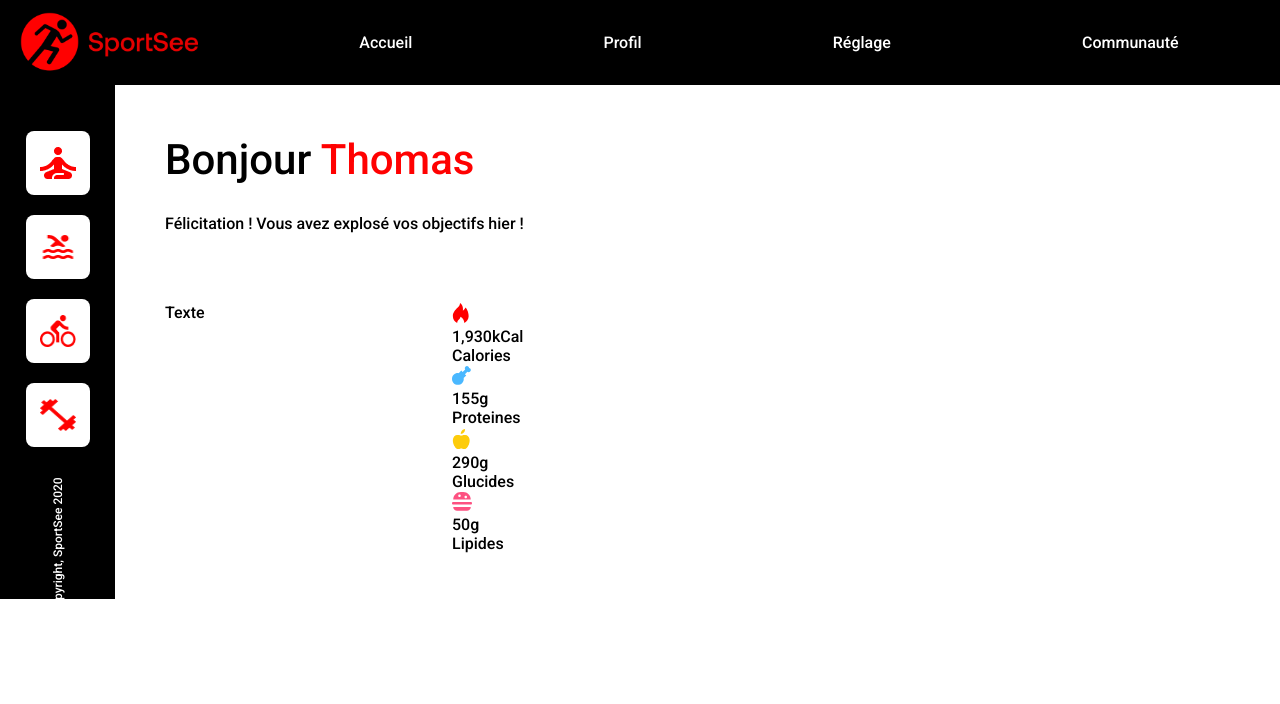
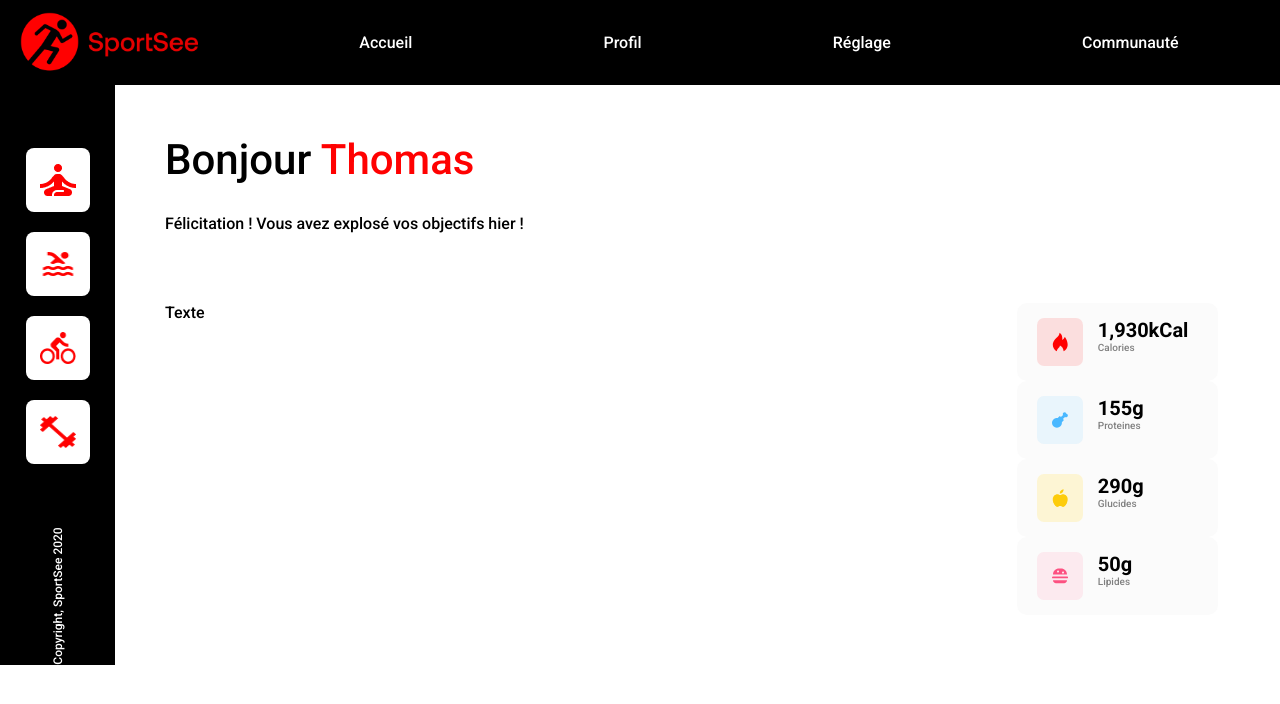
Before and after one commit to Matpetitj/SportSee--12, a React (Vite) app in the folder SportSee-Front/my-react-app/: page / in a window 1280 px wide. Shown: the top 704 px of the page. Built offline with nearby package versions, Linux system fonts and the light colour scheme.

Commit message:
Add the stats sections on the right

```diff
--- a/SportSee-Front/my-react-app/src/Utils/css/index.css
+++ b/SportSee-Front/my-react-app/src/Utils/css/index.css
@@ -29,6 +29,11 @@ header {
   height: 100%;
 }
 
+.stats {
+  display: flex;
+  flex-direction: row;
+  width: 100%;
+}
 .stats .graphSection {
   width: 80%;
   display: flex;
@@ -38,11 +43,47 @@ header {
   display: flex;
   flex-direction: column;
   justify-content: space-between;
-  width: 20%;
+  max-width: 180px;
 }
 .stats .valuesSection .values {
   height: 23%;
   width: 100%;
+  background-color: #FBFBFB;
+  padding: 15px 5px 15px 20px;
+  border-radius: 10px;
+}
+.stats .valuesSection .values .valueIcon {
+  display: flex;
+  width: 100%;
+  height: 100%;
+  gap: 15px;
+}
+.stats .valuesSection .values .valueIcon img {
+  height: 20px;
+  width: 15.8px;
+  padding: 14px 15px;
+  border-radius: 7px;
+}
+.stats .valuesSection .values .valueIcon #calories {
+  background-color: rgba(250, 113, 113, 0.2078431373);
+}
+.stats .valuesSection .values .valueIcon #proteines {
+  background-color: rgba(74, 184, 255, 0.1019607843);
+}
+.stats .valuesSection .values .valueIcon #glucides {
+  background-color: rgba(255, 241, 186, 0.5921568627);
+}
+.stats .valuesSection .values .valueIcon #lipides {
+  background-color: rgba(253, 81, 129, 0.1019607843);
+}
+.stats .valuesSection .values .valueIcon .value .number {
+  font-weight: 700;
+  font-size: 20px;
+}
+.stats .valuesSection .values .valueIcon .value .type {
+  font-weight: 300;
+  font-size: 10px;
+  color: grey;
 }
 
 .sideBar {
@@ -50,7 +91,7 @@ header {
   flex-direction: column;
   background-color: #000000;
   height: 100%;
-  width: 115px;
+  width: 100%;
   align-items: center;
   justify-content: space-around;
 }
@@ -83,9 +124,19 @@ header {
 
 .dashboard {
   display: flex;
+  height: 100%;
+  width: 100%;
+}
+.dashboard .sideBarSection {
+  max-width: 115px;
+  width: 115px;
 }
 .dashboard .dashboardSection {
+  width: 100%;
   padding: 50px;
+}
+.dashboard .statsSection {
+  width: 100%;
 }
 
 * {
--- a/SportSee-Front/my-react-app/src/components/dashboard/dashboard.scoped.scss
+++ b/SportSee-Front/my-react-app/src/components/dashboard/dashboard.scoped.scss
@@ -3,8 +3,20 @@
 
 .dashboard {
     display: flex;
+    height: 100%;
+    width: 100%;
+
+    .sideBarSection {
+        max-width: 115px;
+        width: 115px;
+    }
 
     .dashboardSection {
+        width: 100%;
         padding: 50px;
     }
+
+    .statsSection {
+        width: 100%;
+    }
 }
--- a/SportSee-Front/my-react-app/src/components/sideBar/sideBar.scoped.scss
+++ b/SportSee-Front/my-react-app/src/components/sideBar/sideBar.scoped.scss
@@ -3,7 +3,7 @@
     flex-direction: column;
     background-color: #000000;
     height: 100%;
-    width: 115px;
+    width: 100%;
     align-items: center;
     justify-content: space-around;
 
--- a/SportSee-Front/my-react-app/src/components/stats/stats.jsx
+++ b/SportSee-Front/my-react-app/src/components/stats/stats.jsx
@@ -13,37 +13,37 @@ const Stats = () => {
             <div className="valuesSection">
                 <div className="values">
                     <div className="valueIcon">
-                        <img src={Calories} alt="Icone de stats" />
+                        <img src={Calories} id="calories" alt="Icone de stats" />
                         <div className="value">
                             <p className="number">1,930kCal</p>
-                            <p>Calories</p>
+                            <p className="type">Calories</p>
                         </div>
                     </div>
                 </div>
                 <div className="values">
                     <div className="valueIcon">
-                        <img src={Proteines} alt="Icone de stats" />
+                        <img src={Proteines} id="proteines" alt="Icone de stats" />
                         <div className="value">
                             <p className="number">155g</p>
-                            <p>Proteines</p>
+                            <p className="type">Proteines</p>
                         </div>
                     </div>
                 </div>
                 <div className="values">
                     <div className="valueIcon">
-                        <img src={Glucides} alt="Icone de stats" />
+                        <img src={Glucides} id="glucides" alt="Icone de stats" />
                         <div className="value">
                             <p className="number">290g</p>
-                            <p>Glucides</p>
+                            <p className="type">Glucides</p>
                         </div>
                     </div>
                 </div>
                 <div className="values">
                     <div className="valueIcon">
-                        <img src={Lipides} alt="Icone de stats" />
+                        <img src={Lipides} id="lipides" alt="Icone de stats" />
                         <div className="value">
                             <p className="number">50g</p>
-                            <p>Lipides</p>
+                            <p className="type">Lipides</p>
                         </div>
                     </div>
                 </div>
--- a/SportSee-Front/my-react-app/src/components/stats/stats.scoped.scss
+++ b/SportSee-Front/my-react-app/src/components/stats/stats.scoped.scss
@@ -1,6 +1,7 @@
 .stats {
     display: flex;
     flex-direction: row;
+    width: 100%;
 
     .graphSection {
         width: 80%;
@@ -12,11 +13,54 @@
         display: flex;
         flex-direction: column;
         justify-content: space-between;
-        width: 20%;
+        max-width: 180px;
 
         .values {
             height: 23%;
             width: 100%;
+            background-color: #FBFBFB;
+            padding: 15px 5px 15px 20px;
+            border-radius: 10px;
+
+            .valueIcon {
+                display: flex;
+                width: 100%;
+                height: 100%;
+                gap: 15px;
+
+                img {
+                    height: 20px;
+                    width: 15.8px;
+                    padding: 14px 15px;
+                    border-radius: 7px;
+                }
+
+                #calories {
+                    background-color: #fa717135;
+                }
+                #proteines {
+                    background-color: #4AB8FF1A;
+                }
+                #glucides {
+                    background-color: #fff1ba97;
+                }
+                #lipides {
+                    background-color: #FD51811A;
+                }
+
+                .value {
+                    .number {
+                        font-weight: 700;
+                        font-size: 20px;
+                    }
+
+                    .type {
+                        font-weight: 300;
+                        font-size: 10px;
+                        color: grey;
+                    }
+                }
+            }
         }
     }
 }
```
Also changed, not shown: 1 other file (tests, documents, lock files or other folders).
